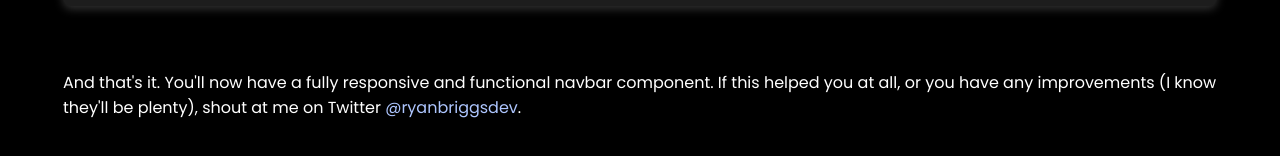
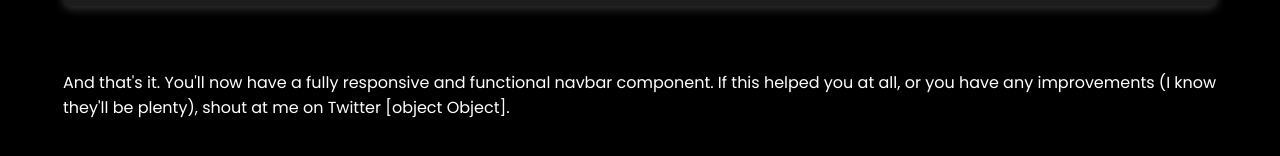
Before and after one commit to RyanBriggsDev/next-components, a Next.js app: page /components/navbar in a window 1280 px wide. Shown: the part 5644-5800 px from the top of the page. Built offline with nearby package versions, Linux system fonts and the light colour scheme.

Commit message:
fixed small build error

```diff
--- a/src/pages/components/navbar/index.jsx
+++ b/src/pages/components/navbar/index.jsx
@@ -68,7 +68,7 @@ function NavbarPage() {
               desc={`This is easier than it looks, and it gives off a really cool effect. You don't have to do it the same as mine, but here is how I do it. Target each burger line individually with the nth-child pseudo element. We can then add a transform property that'll rotate/move the elements as we wish when the burger is clicked. Just remember to add a transition too! (I use ease-in-out).`}
               alt='Image of code. Making an animation for the hamburger menu opening/closing.'
             />
-            <p>And that's it. You'll now have a fully responsive and functional navbar component. If this helped you at all, or you have any improvements (I know they'll be plenty), shout at me on Twitter <a className="inline-link" href="https://twitter.com/RyanBriggsDev" target='_blank noreferrer'>@ryanbriggsdev</a>.</p>
+            <p>{`And that's it. You'll now have a fully responsive and functional navbar component. If this helped you at all, or you have any improvements (I know they'll be plenty), shout at me on Twitter ${<a className="inline-link" href="https://twitter.com/RyanBriggsDev" target='_blank noreferrer'>@ryanbriggsdev</a>}`}.</p>
         </section>
     </>
   )
```
